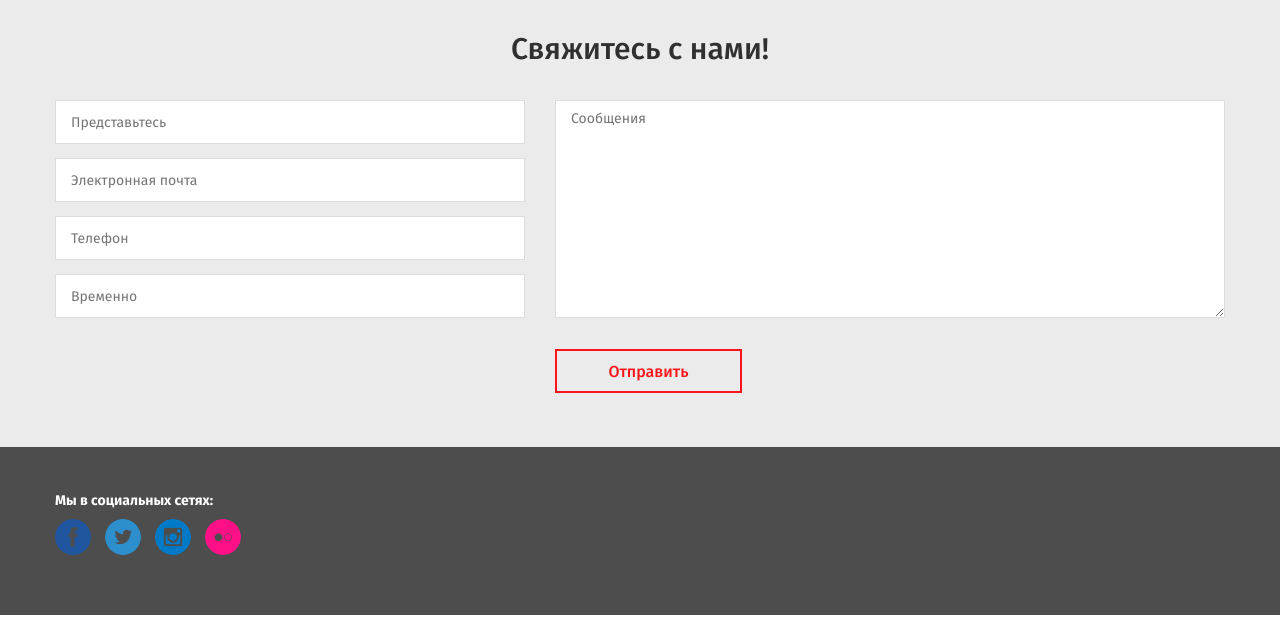
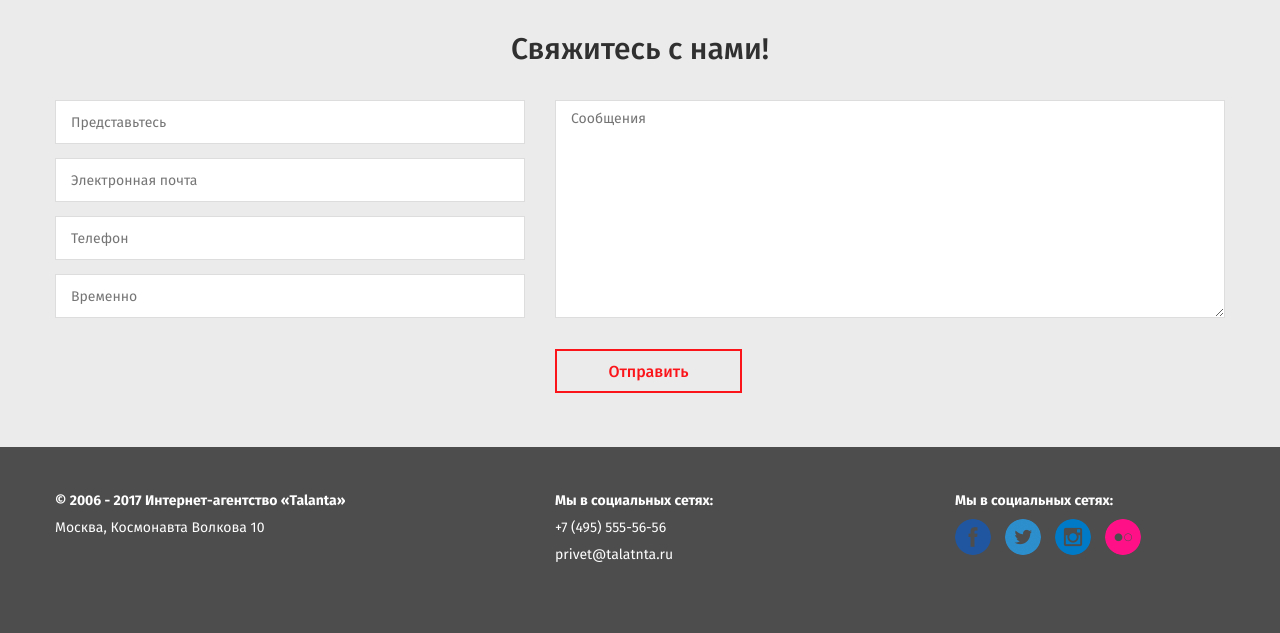
Before and after one commit to Ruala/portfolioAlex, a PHP site: page /contacts.html in a window 1280 px wide. Shown: the part 818-1451 px from the top of the page. Run offline with PHP 8.4, Linux system fonts and the light colour scheme; some libraries are stand-ins or nearby versions.

Commit message:
контакты и визитка

```diff
--- a/contacts.html
+++ b/contacts.html
@@ -127,11 +127,23 @@
 
   <footer>
     <div class="container">
-
+      <div class="footer__copyright">
+        <div class="incontainer">
+          <p><b>© 2006 - 2017 Интернет-агентство «Talanta»</b></p>
+          <p>Москва, Космонавта Волкова 10</p>
+        </div>
+      </div>
 
       <div class="footer__contacts">
         <div class="incontainer">
+          <p><b>Мы в социальных сетях:</b></p>
+          <p>+7 (495) 555-56-56</p>
+          <p>privet@talatnta.ru</p>
+        </div>
+      </div>
 
+      <div class="footer__social">
+        <div class="incontainer">
           <div class="social">
             <p><b>Мы в социальных сетях:</b></p>
             <a href="#" class="icon__facebook"></a>
--- a/css/styles.css
+++ b/css/styles.css
@@ -1225,6 +1225,8 @@ footer {
   background-color: #4d4d4d; }
   footer h3 {
     margin-bottom: 20px; }
+  footer p {
+    margin-bottom: 10px; }
 
 .footer__form {
   float: left;
@@ -1242,6 +1244,14 @@ footer {
 .footer__contacts {
   float: left;
   width: 33.33333%; }
+
+.footer__social {
+  float: left;
+  width: 25%; }
+
+.footer__copyright {
+  float: left;
+  width: 41.66666%; }
 
 .contact-us {
   margin-bottom: 10px;
--- a/css/styles.scss
+++ b/css/styles.scss
@@ -314,6 +314,9 @@ footer {
   h3 {
     margin-bottom: 20px;
   }
+  p {
+    margin-bottom: 10px;
+  }
 }
 
 .footer__form {
@@ -336,6 +339,14 @@ footer {
 .footer__contacts {
   float: left;
   width: 33.33333%;
+}
+.footer__social {
+  float: left;
+  width: 25%;
+}
+.footer__copyright {
+  float: left;
+  width: 41.66666%;
 }
 
 .contact-us {
```
Also changed, not shown: 1 other file.
